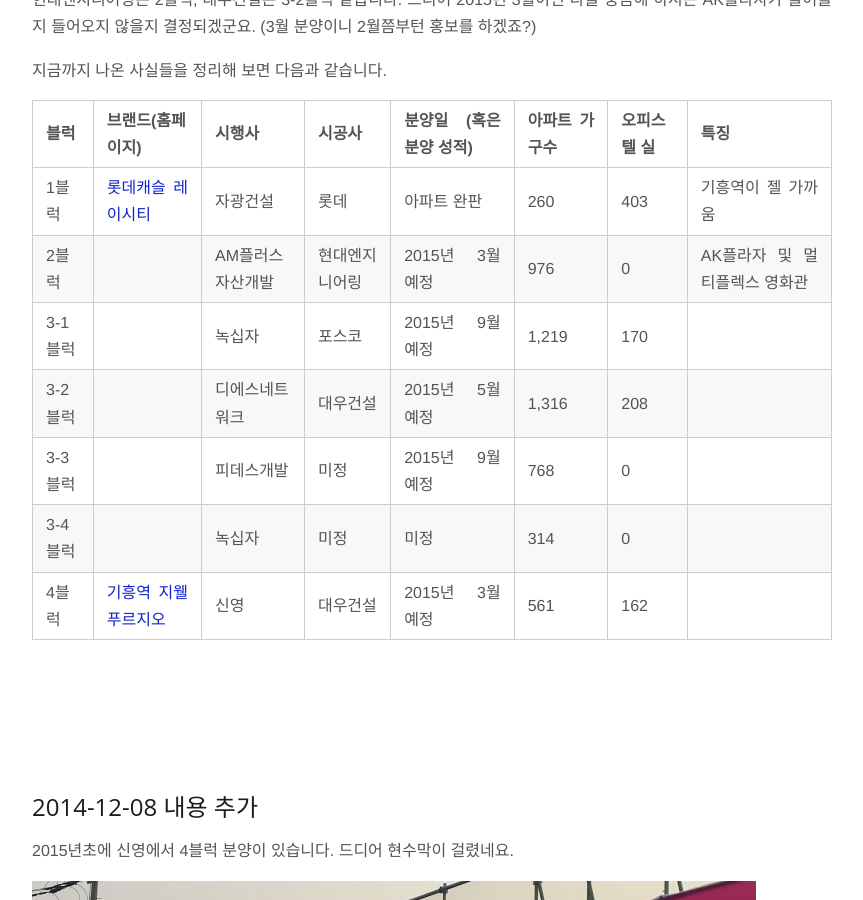
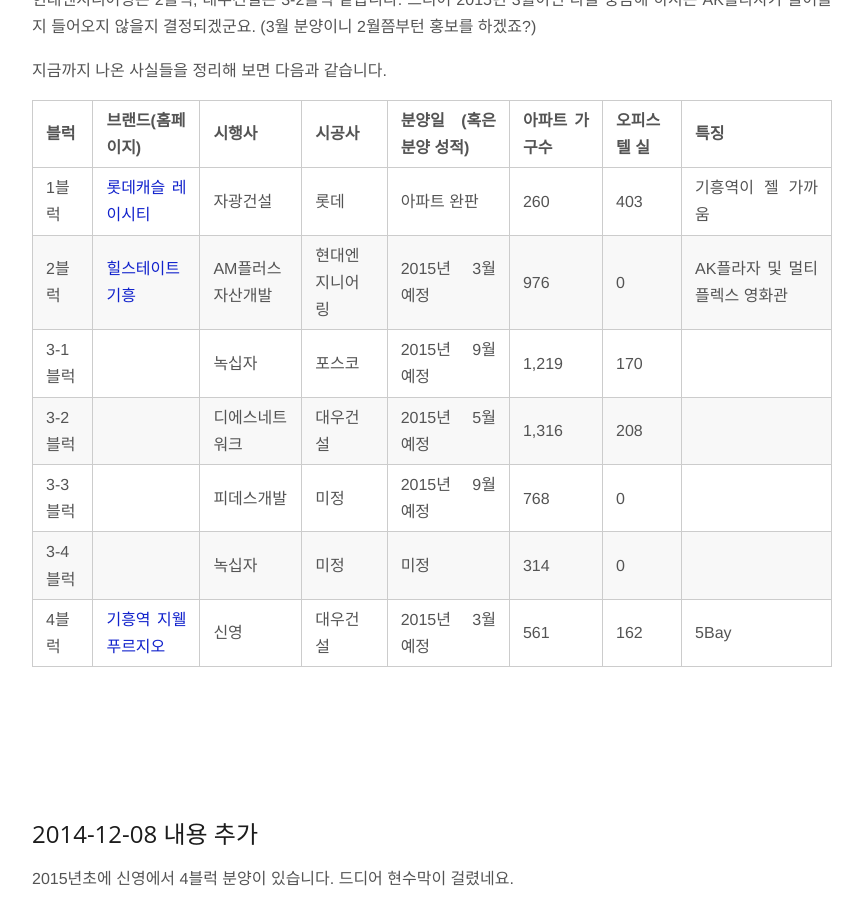
Before and after one commit to jason-heo/jason-heo.github.io, a Jekyll site: the page built from _posts/2014-08-09-giheung-stat.md, in a window 1280 px wide and 900 px high, scrolled down 878 px. Shown: the whole window, without its empty margins (208-1071 px from the left). Built offline with Jekyll 4.4.1, drawn with Linux system fonts in a browser that asks for light colours; Markdown is read by kramdown in place of the engine named in the settings; comment, search, counter and statistics services are not loaded.

Commit message:
2bl homepage added

```diff
--- a/_posts/2014-08-09-giheung-stat.md
+++ b/_posts/2014-08-09-giheung-stat.md
@@ -19,12 +19,12 @@
 |블럭|브랜드(홈페이지)|시행사|시공사|분양일 (혹은 분양 성적)|아파트 가구수|오피스텔 실|특징|
 |----|------|------|------|-----------------------|-------------|-----------|----|
 |1블럭  |[롯데캐슬 레이시티][19]    |자광건설        |롯데          |아파트 완판    |260  |403|기흥역이 젤 가까움|
-|2블럭  |                           |AM플러스자산개발|현대엔지니어링|2015년 3월 예정|976  |0|AK플라자 및 멀티플렉스 영화관|
+|2블럭  |[힐스테이트 기흥][22]      |AM플러스자산개발|현대엔지니어링|2015년 3월 예정|976  |0|AK플라자 및 멀티플렉스 영화관|
 |3-1블럭|                           |녹십자          |포스코        |2015년 9월 예정|1,219|170| |
 |3-2블럭|                           |디에스네트워크  |대우건설      |2015년 5월 예정|1,316|208| |
 |3-3블럭|                           |피데스개발      |미정          |2015년 9월 예정|768  |0  | |
 |3-4블럭|                           |녹십자          |미정          |미정           |314  |0  | |
-|4블럭  |[기흥역 지웰 푸르지오][20] |신영            |대우건설      |2015년 3월 예정|561  |162| |
+|4블럭  |[기흥역 지웰 푸르지오][20] |신영            |대우건설      |2015년 3월 예정|561  |162|5Bay|
 
 {% include adsense-content.md %}
 
```
Also changed, not shown: other parts of _posts/2014-08-09-giheung-stat.md (+1 -0 lines).
